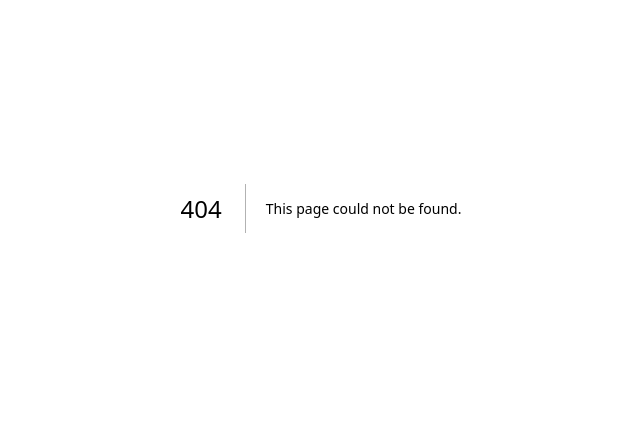
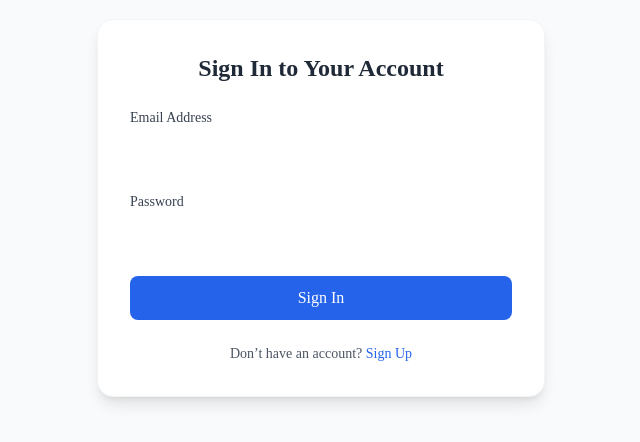
Before and after one commit to archmage-24/askiit, a Next.js app in the folder client/: page /signin in a window 1280 px wide. Before the commit this address had no page. Shown: the part 192-634 px from the top of the page, without its empty margins (319-959 px from the left). Built offline with nearby package versions, Linux system fonts and the light colour scheme; a web font is replaced by a local one.

Commit message:
create signin page

```diff
--- /dev/null
+++ b/client/src/app/signin/page.tsx
@@ -0,0 +1,85 @@
+"use client";
+
+import React, { useState, ChangeEvent, FormEvent } from "react";
+
+interface SigninFormData {
+  email: string;
+  password: string;
+}
+
+export default function SigninPage() {
+  const [formData, setFormData] = useState<SigninFormData>({
+    email: "",
+    password: "",
+  });
+
+  const handleChange = (e: ChangeEvent<HTMLInputElement>) => {
+    setFormData({ ...formData, [e.target.name]: e.target.value });
+  };
+
+  const handleSubmit = (e: FormEvent<HTMLFormElement>) => {
+    e.preventDefault();
+    console.log("Sign In submitted:", formData);
+    alert("Signed in successfully!");
+  };
+
+  return (
+    <div className="flex min-h-screen items-center justify-center bg-gray-50 px-4">
+      <div className="w-full max-w-md bg-white p-8 rounded-2xl shadow-lg border border-gray-100">
+        <h2 className="text-2xl font-semibold text-center text-gray-800 mb-6">
+          Sign In to Your Account
+        </h2>
+
+        <form onSubmit={handleSubmit} className="space-y-5">
+          {/* Email */}
+          <div>
+            <label className="block text-sm font-medium text-gray-700">
+              Email Address
+            </label>
+            <input
+              type="email"
+              name="email"
+              value={formData.email}
+              onChange={handleChange}
+              required
+              className="mt-1 w-full rounded-lg border-gray-300 focus:ring-2 focus:ring-blue-500 focus:border-blue-500 px-3 py-2"
+            />
+          </div>
+
+          {/* Password */}
+          <div>
+            <label className="block text-sm font-medium text-gray-700">
+              Password
+            </label>
+            <input
+              type="password"
+              name="password"
+              value={formData.password}
+              onChange={handleChange}
+              required
+              className="mt-1 w-full rounded-lg border-gray-300 focus:ring-2 focus:ring-blue-500 focus:border-blue-500 px-3 py-2"
+            />
+          </div>
+
+          {/* Submit button */}
+          <button
+            type="submit"
+            className="w-full bg-blue-600 hover:bg-blue-700 text-white py-2.5 rounded-lg font-medium transition-all duration-200"
+          >
+            Sign In
+          </button>
+        </form>
+
+        <p className="mt-6 text-center text-sm text-gray-600">
+          Don’t have an account?{" "}
+          <a
+            href="/signup"
+            className="text-blue-600 hover:underline font-medium"
+          >
+            Sign Up
+          </a>
+        </p>
+      </div>
+    </div>
+  );
+}
```
